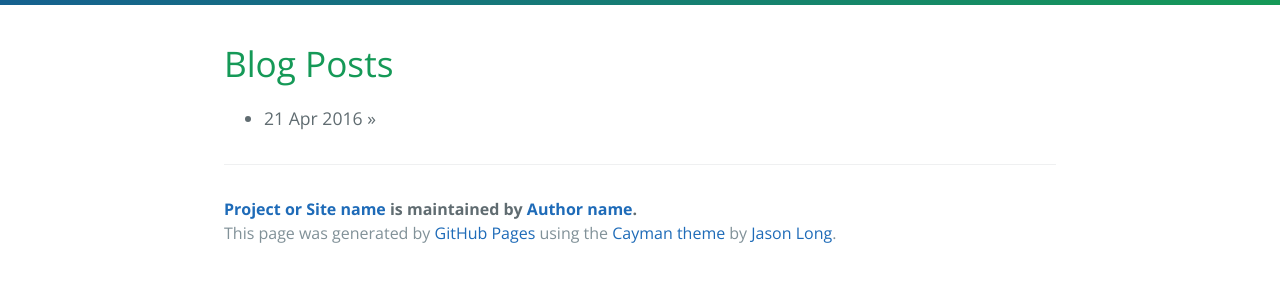
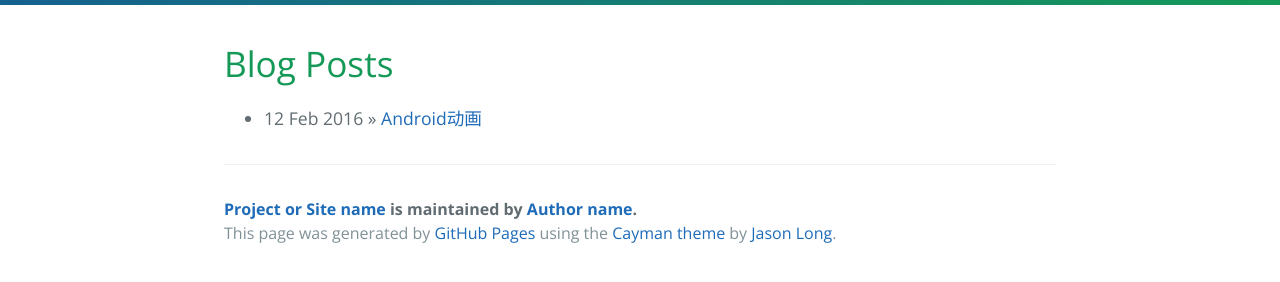
Before and after one commit to tuelee/tuelee.github.io, a Jekyll site: the page built from index.html, in a window 1280 px wide. Shown: the part 378-660 px from the top of the page. Built offline with Jekyll 4.4.1, drawn with Linux system fonts in a browser that asks for light colours; Markdown is read by kramdown in place of the engine named in the settings; the list of posts is cut into pages by our own code.

Commit message:
forget the "

```diff
--- a/_posts/2016-02-12-sample-content.markdown
+++ b/_posts/2016-02-12-sample-content.markdown
@@ -1,6 +1,6 @@
 ---
 layout: default
-title:  "Android动画
+title:  "Android动画"
 date:   2016-02-12 17:50:00
 categories: main
 ---
```
